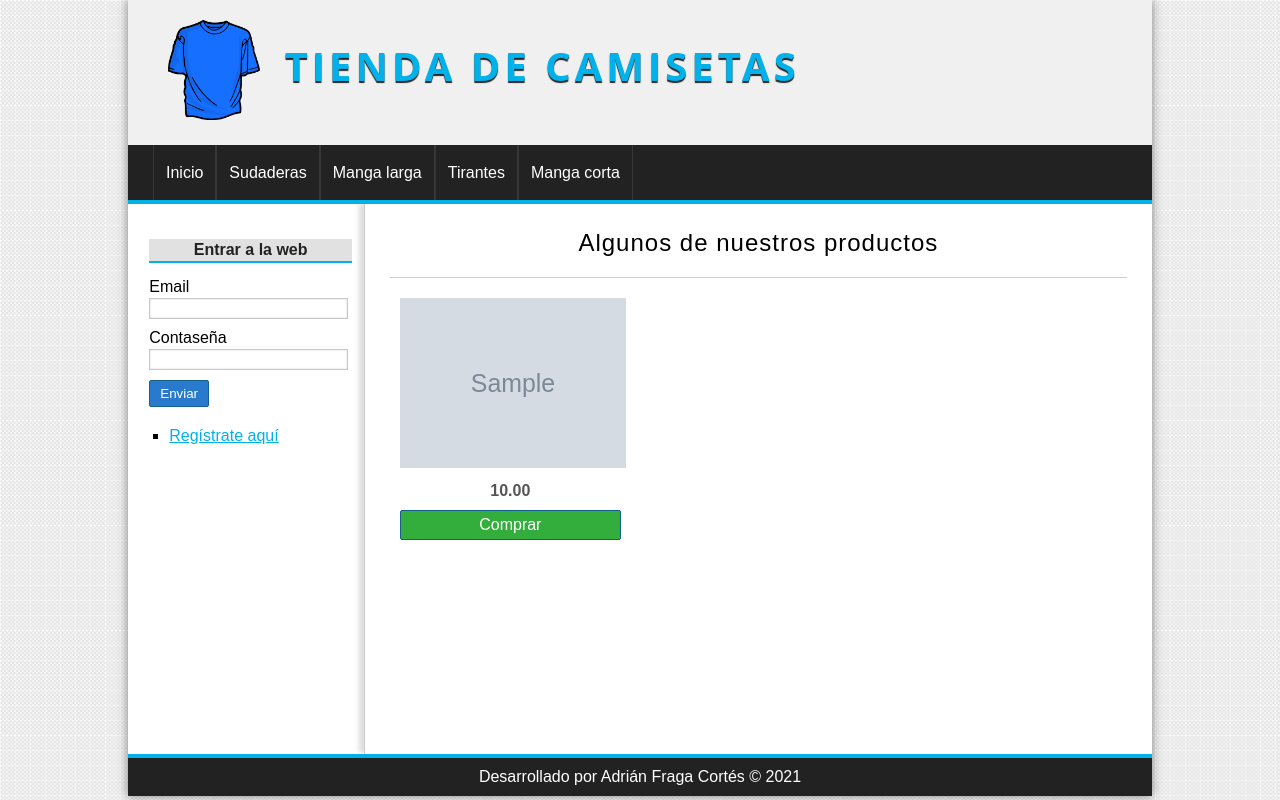
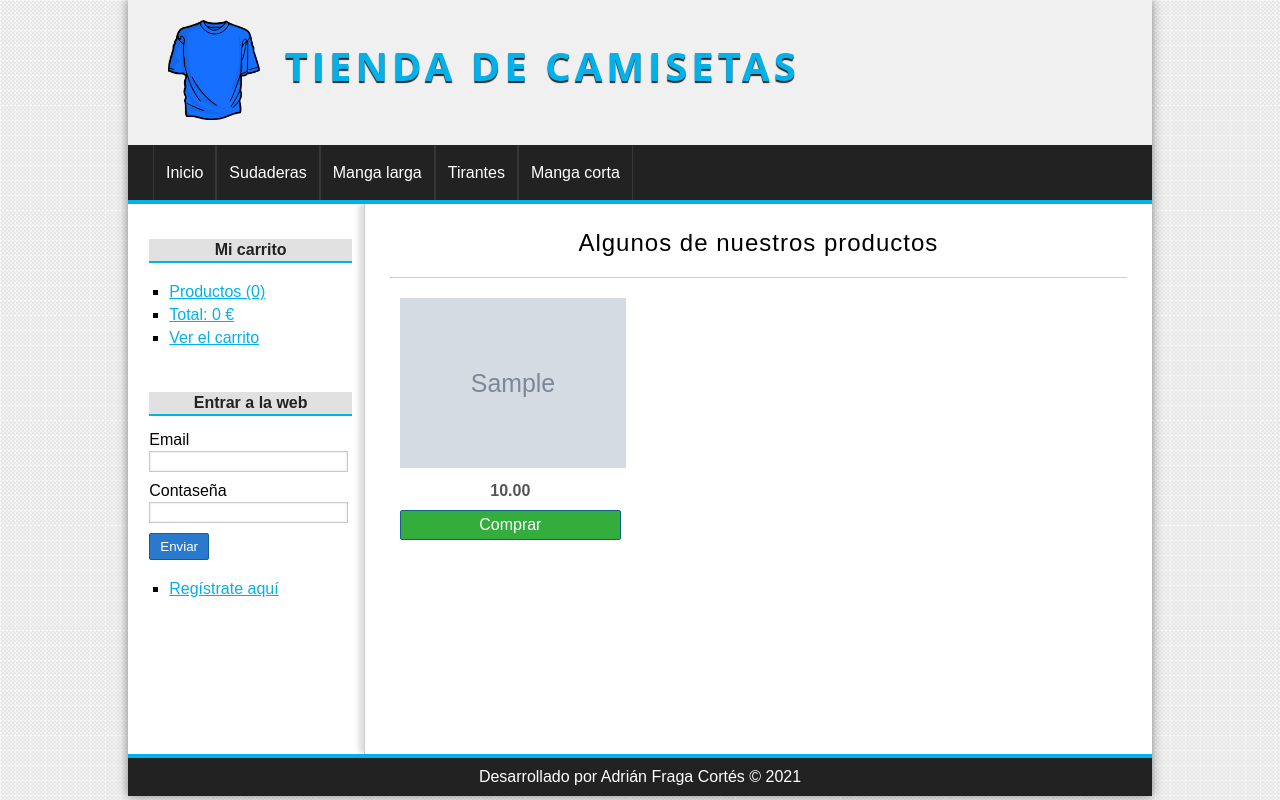
Before and after one commit to AdriFC/proyecto_php_poo, a PHP site: page /master-php/ in a window 1280 px wide. Run offline with PHP 8.4, Linux system fonts and the light colour scheme; data comes from the database, SQL or seed files in the repository; tables that the repository leaves empty hold one stand-in row (values such as "Sample post"); grey boxes marked "Sample" are stand-in pictures.

Commit message:
Sección 72: Solucionado error mostrar productos / listado elementos carrito y estadisticas carrito

```diff
--- a/helpers/utils.php
+++ b/helpers/utils.php
@@ -7,7 +7,7 @@ class Utils{
             $_SESSION[$name] = null;
             unset($_SESSION[$name]);
         }
-         return $name;
+        return $name;
     }
 
     public static function isAdmin(){
@@ -25,6 +25,21 @@ class Utils{
         return $categorias;
     }
 
+    public static function statsCarrito(){
+        $stats = array(
+            'count' => 0,
+            'total' => 0
+        );
+
+        if(isset($_SESSION['carrito'])){
+            $stats['count'] = count($_SESSION['carrito']);
+
+            foreach($_SESSION['carrito'] as $producto){
+                $stats['total'] += $producto['precio']*$producto['unidades'];
+            }
+        }
+
+        return $stats;
+    }
+
 }
-
-?>
--- a/views/categoria/ver.php
+++ b/views/categoria/ver.php
@@ -22,7 +22,7 @@
                 </a>
 
                 <p><?= $product->precio ?></p>
-                <a href="" class="button">Comprar</a>
+                <a href="<?=base_url?>carrito/add&id=<?=$product->id?>" class="button">Comprar</a>
 
             </div>
 
--- a/views/layout/sidebar.php
+++ b/views/layout/sidebar.php
@@ -1,11 +1,21 @@
 <!-- BARRA LATERAL -->
 <aside id="lateral">
 
+    <div id="carrito" class="block_aside">
+        <h3>Mi carrito</h3>
+        <ul>
+            <?php $stats = Utils::statsCarrito();?>
+            <li><a href="<?= base_url ?>carrito/index">Productos (<?=$stats['count']?>)</a></li>
+            <li><a href="<?= base_url ?>carrito/index">Total: <?=$stats['total']?> €</a></li>
+            <li><a href="<?= base_url ?>carrito/index">Ver el carrito</a></li>
+        </ul>
+    </div>
+
     <div id="login" class="block_aside">
 
-                <?php if(!isset($_SESSION['identity'])): ?>
+        <?php if (!isset($_SESSION['identity'])) : ?>
             <h3>Entrar a la web</h3>
-                    <form action="<?=base_url?>usuario/login" method="post">
+            <form action="<?= base_url ?>usuario/login" method="post">
                 <label for="email">Email</label>
                 <input type="email" name="email">
                 <label for="password">Contaseña</label>
@@ -13,23 +23,23 @@
                 <input type="submit" value="Enviar">
             </form>
 
-                <?php else: ?>
-                    <h3><?=$_SESSION['identity']->nombre?> <?=$_SESSION['identity']->apellidos?></h3>
+        <?php else : ?>
+            <h3><?= $_SESSION['identity']->nombre ?> <?= $_SESSION['identity']->apellidos ?></h3>
         <?php endif; ?>
 
         <ul>
 
-                        <?php if(isset($_SESSION['admin'])) : ?>
-                            <li><a href="<?=base_url?>categoria/index">Gestionar categorías</a></li>
-                            <li><a href="<?=base_url?>producto/gestion">Gestionar productos</a></li>
+            <?php if (isset($_SESSION['admin'])) : ?>
+                <li><a href="<?= base_url ?>categoria/index">Gestionar categorías</a></li>
+                <li><a href="<?= base_url ?>producto/gestion">Gestionar productos</a></li>
                 <li><a href="#">Gestionar pedidos</a></li>
             <?php endif; ?>
 
-                        <?php if(isset($_SESSION['identity'])) : ?>
+            <?php if (isset($_SESSION['identity'])) : ?>
                 <li><a href="#">Mis pedidos</a></li>
-                            <li><a href="<?=base_url?>usuario/logout">Cerrar sesión</a></li>
-                        <?php else: ?>
-                            <li><a href="<?=base_url?>usuario/registro">Regístrate aquí</a></li>
+                <li><a href="<?= base_url ?>usuario/logout">Cerrar sesión</a></li>
+            <?php else : ?>
+                <li><a href="<?= base_url ?>usuario/registro">Regístrate aquí</a></li>
             <?php endif; ?>
         </ul>
     </div>
--- a/views/producto/destacados.php
+++ b/views/producto/destacados.php
@@ -14,7 +14,7 @@
         </a>
 
         <p><?= $product->precio ?></p>
-        <a href="" class="button">Comprar</a>
+        <a href="<?=base_url?>carrito/add&id=<?=$product->id?>" class="button">Comprar</a>
 
     </div>
 
```
Also changed, not shown: views/carrito/index.php (+8 -0 lines). Lines whose indentation alone changed are shown as unchanged.
